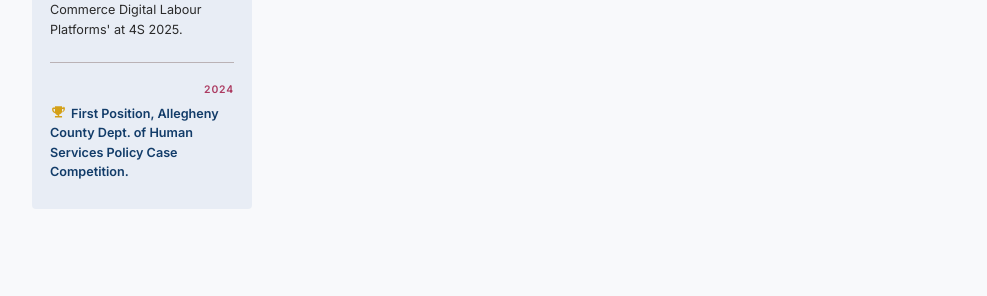
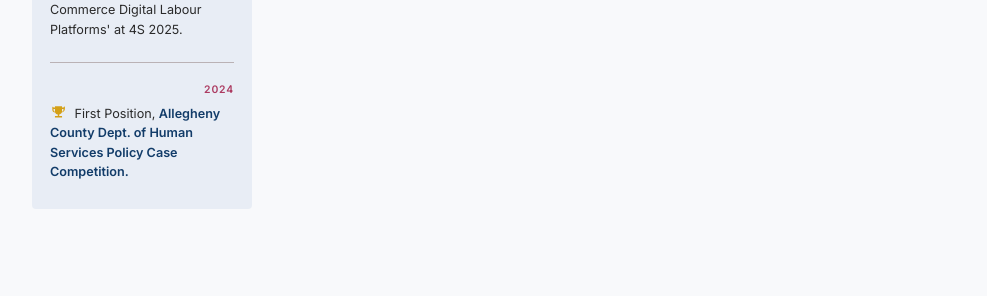
Before and after one commit to adityanayak-info/adityanayak-info.github.io, a Jekyll site: the page built from teaching.md, in a window 1280 px wide and 900 px high, scrolled down 1324 px. Shown: the part 545-841 px from the top of the window, without its empty margins (146-1133 px from the left). Built offline with Jekyll 4.4.1, drawn with Linux system fonts in a browser that asks for light colours.

Commit message:
Update news entry with image tag for competition

```diff
--- a/_data/news.yml
+++ b/_data/news.yml
@@ -31,4 +31,4 @@
   text: "Presented 'Delivering Inequality: Marginality in Quick Commerce Digital Labour Platforms' at 4S 2025."
 
 - date: "2024"
-  text: "<span><svg xmlns='http://www.w3.org/2000/svg' viewBox='0 0 24 24' fill='#D4A017' width='17' height='17' style='display:inline-block;vertical-align:-3px;margin-right:4px'><path d='M19 5h-2V3H7v2H5c-1.1 0-2 .9-2 2v1c0 2.55 1.92 4.63 4.39 4.94.63 1.5 1.98 2.63 3.61 2.96V17H7v2h10v-2h-4v-2.1c1.63-.33 2.98-1.46 3.61-2.96C19.08 11.63 21 9.55 21 7V6c0-1.1-.9-2-2-2zM7 10.82C5.84 10.4 5 9.3 5 8V7h2v3.82zm12-2.82c0 1.3-.84 2.4-2 2.82V7h2v1z'/></svg></span><a href='https://www.sci.pitt.edu/news/sci-phd-student-wins-allegheny-county-competition-supporting-refugees' target='_blank' rel='noopener'>First Position, Allegheny County Dept. of Human Services Policy Case Competition.</a>"
+  text: "<img src='/assets/img/trophy.svg' alt='' width='17' height='17' style='display:inline-block;vertical-align:-3px;margin-right:4px'> First Position, <a href='https://www.sci.pitt.edu/news/sci-phd-student-wins-allegheny-county-competition-supporting-refugees' target='_blank' rel='noopener'>Allegheny County Dept. of Human Services Policy Case Competition.</a>"
```
